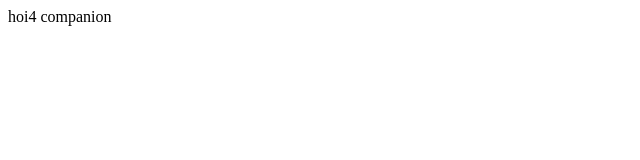
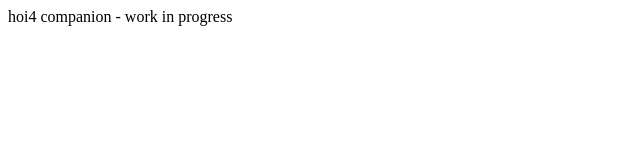
Before and after one commit to jkrawitt/hoi4-companion, a Vue app: page / in a window 1280 px wide. Before the commit this address had no page. Shown: the top 160 px of the page, without its empty margins (0-640 px from the left). Built offline with nearby package versions, Linux system fonts and the light colour scheme; the HTML template or start-up script is replaced by a standard one.

Commit message:
test gh-pages deploy

```diff
--- a/src/App.vue
+++ b/src/App.vue
@@ -3,6 +3,6 @@
 
 <template>
   <header>
-    <div>hoi4 companion</div>
+    <div>hoi4 companion - work in progress</div>
   </header>
 </template>
```
